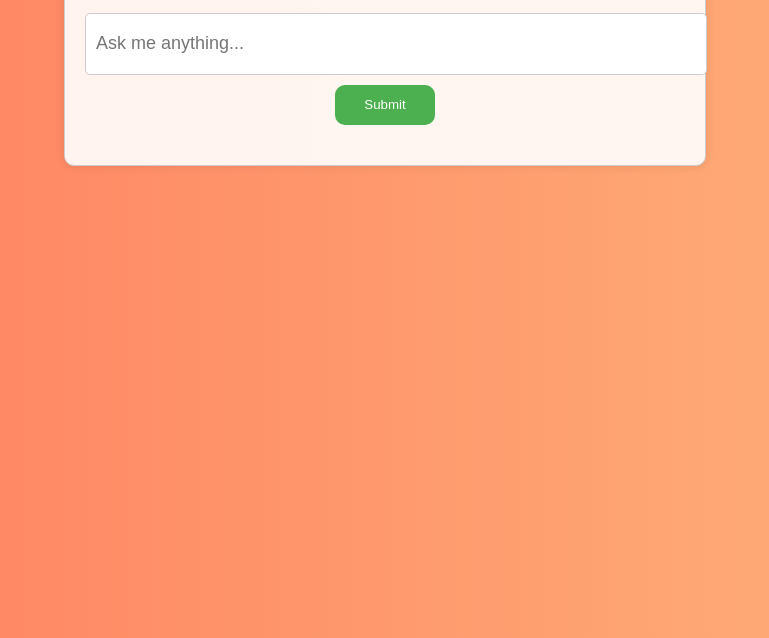
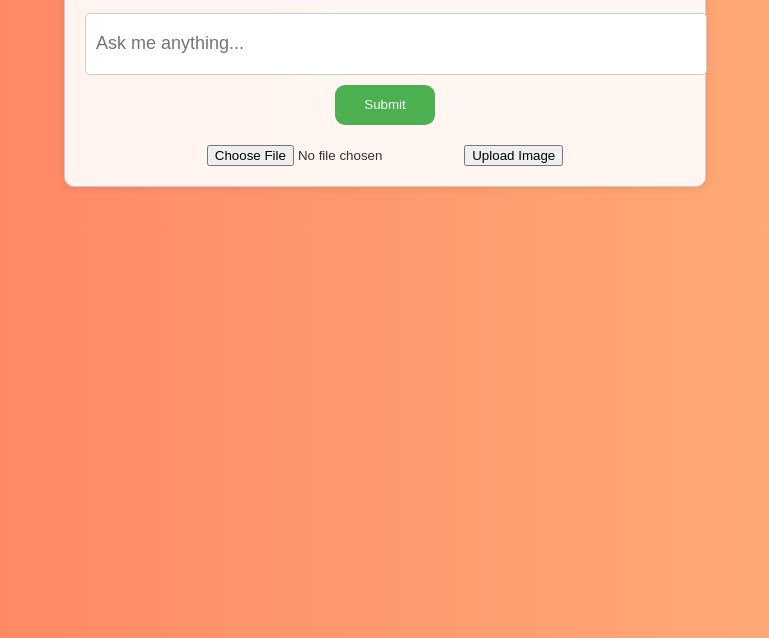
Before and after one commit to HeavenzFirez/disruptivetech, a plain HTML site: page index.html in a window 1280 px wide. Shown: the part 162-800 px from the top of the page, without its empty margins (255-1024 px from the left). Drawn offline with Linux system fonts and the light colour scheme.

Commit message:
Update index.html

```diff
--- a/index.html
+++ b/index.html
@@ -11,6 +11,9 @@
     <input type="text" id="user-input" placeholder="Ask me anything...">
     <button id="submit-button">Submit</button>
     <div id="response-container"></div>
+    <input type="file" id="image-input" accept="image/*">
+    <button id="upload-button">Upload Image</button>
+    <div id="image-response-container"></div>
   </div>
   <script src="script.js"></script>
 </body>
```
